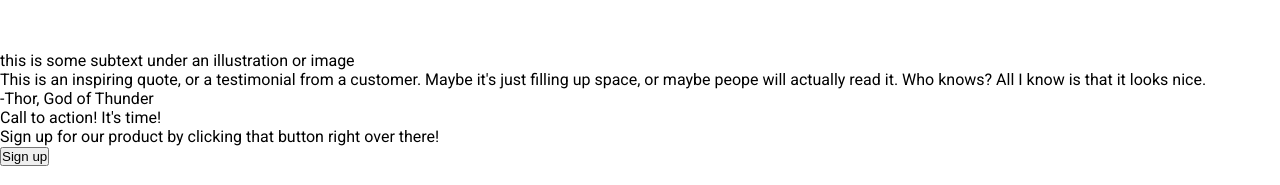
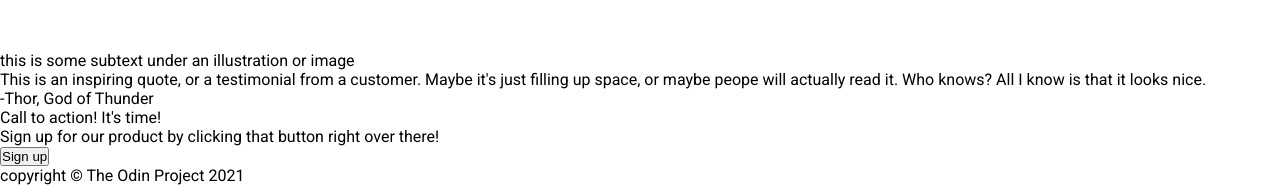
Before and after one commit to slipscomb3/top-landing-page, a plain HTML site: page index.html in a window 1280 px wide. Shown: the part 2266-2451 px from the top of the page. Drawn offline with Linux system fonts and the light colour scheme.

Commit message:
Add text to footer section

```diff
--- a/index.html
+++ b/index.html
@@ -76,6 +76,10 @@
             <button class="sign-up2">Sign up</button>
           </div>
     </div>
-    <div class="footer"></div>
+    <div class="footer">
+        <div class="copyright">
+            copyright © The Odin Project 2021
+          </div>
+    </div>
 </body>
 </html>
```
